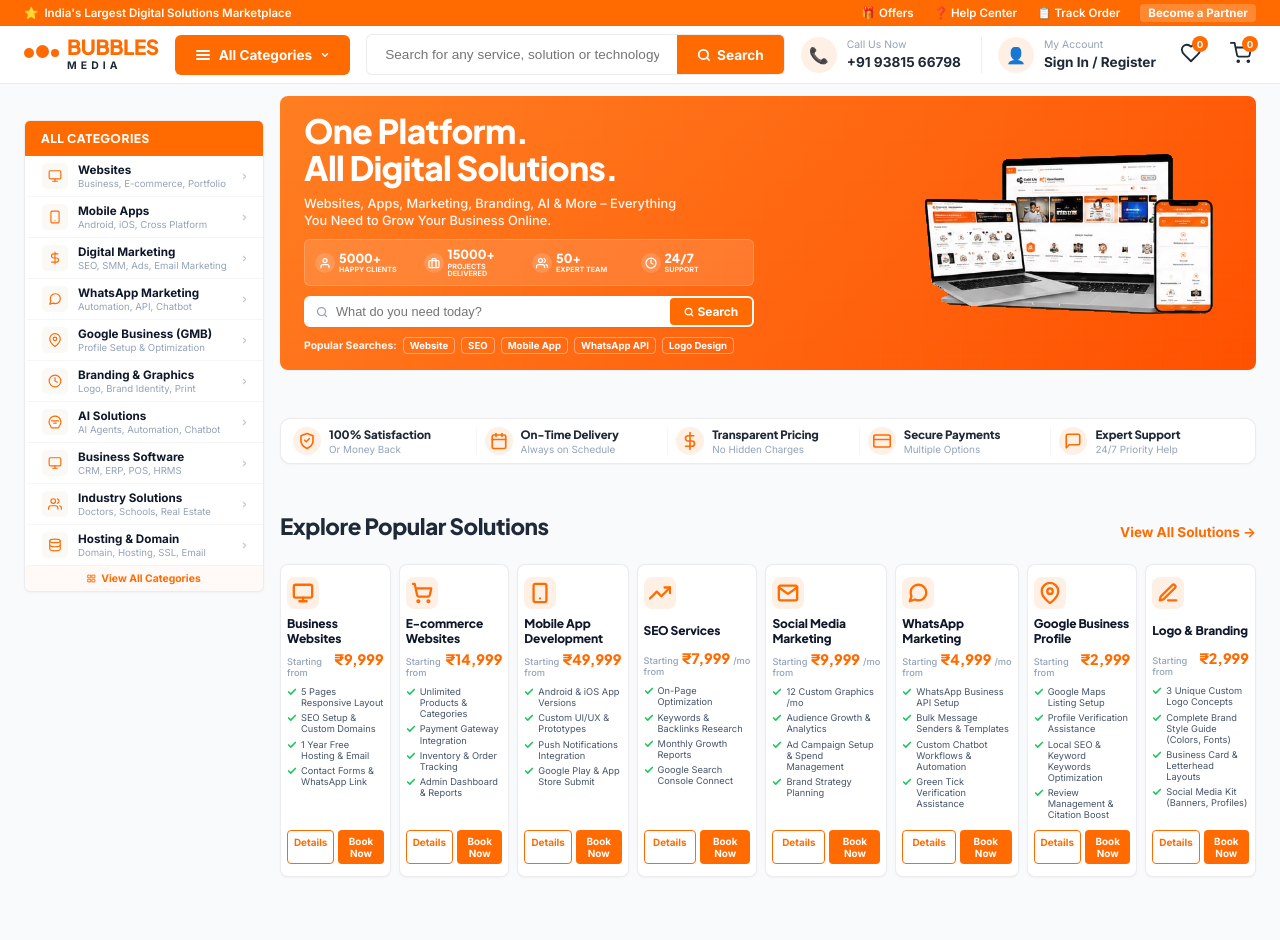
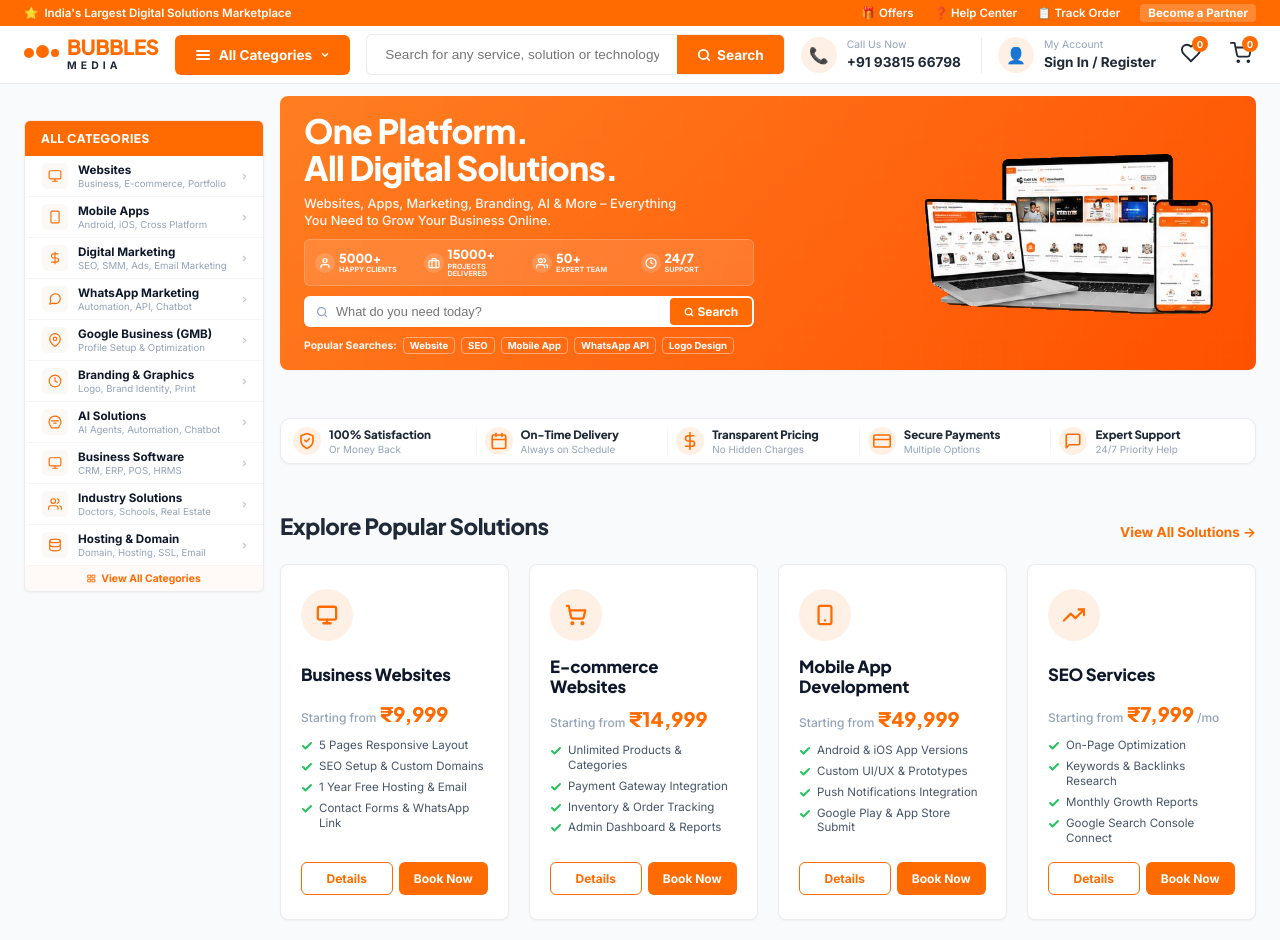
Before and after one commit to anusripvc202/BubblesMedia, a Next.js app: page / in a window 1280 px wide. Shown: the top 940 px of the page. Built offline with nearby package versions, Linux system fonts and the light colour scheme.

Commit message:
Revert Explore Popular Solutions back to spacious wrap layout to prevent horizontal squeezing

```diff
--- a/src/app/globals.css
+++ b/src/app/globals.css
@@ -375,17 +375,6 @@
 }
 
 @media (min-width: 1025px) {
-  .solutions-row-desktop {
-    display: grid !important;
-    grid-template-columns: repeat(8, 1fr) !important;
-    gap: 8px !important;
-    overflow-x: visible !important;
-  }
-  .solutions-card-desktop {
-    flex: none !important;
-    width: 100% !important;
-    padding: 12px 6px !important;
-  }
   .industries-row-desktop {
     display: grid !important;
     grid-template-columns: repeat(12, 1fr) !important;
--- a/src/components/SolutionsGrid.jsx
+++ b/src/components/SolutionsGrid.jsx
@@ -152,13 +152,13 @@
           <p style={{ fontWeight: '700', color: 'var(--text-dark)' }}>No Solutions Found</p>
         </div>
       ) : (
-        <div className="solutions-row-desktop" style={{ display: 'grid', gridTemplateColumns: 'repeat(auto-fill, minmax(200px, 1fr))', gap: '20px' }}>
+        <div style={{ display: 'grid', gridTemplateColumns: 'repeat(auto-fill, minmax(220px, 1fr))', gap: '20px' }}>
           {filteredSolutions.map((sol) => (
             <div
               key={sol.id}
-              className="glass-panel solutions-card-desktop hover-card"
+              className="glass-panel hover-card"
               style={{
-                padding: '12px 10px',
+                padding: '24px 20px',
                 display: 'flex',
                 flexDirection: 'column',
                 alignItems: 'stretch',
@@ -169,39 +169,39 @@
                 border: '1px solid var(--border-color)'
               }}
             >
-              {/* Central Icon */}
+              {/* Circular Orange Icon */}
               <div style={{
                 background: 'var(--primary-light)',
                 color: 'var(--primary)',
-                width: '32px',
-                height: '32px',
-                borderRadius: '8px',
+                width: '52px',
+                height: '52px',
+                borderRadius: '50%',
                 display: 'flex',
                 alignItems: 'center',
                 justifyContent: 'center',
-                marginBottom: '8px',
+                marginBottom: '16px',
                 flexShrink: 0
               }}>
                 {sol.icon}
               </div>
 
               {/* Title */}
-              <h3 style={{ fontSize: '0.75rem', fontWeight: '800', marginBottom: '4px', color: 'var(--text-dark)', letterSpacing: '-0.01em', minHeight: '28px', display: 'flex', alignItems: 'center', lineHeight: '1.2' }}>
+              <h3 style={{ fontSize: '1.05rem', fontWeight: '800', marginBottom: '8px', color: 'var(--text-dark)', letterSpacing: '-0.01em', minHeight: '36px', display: 'flex', alignItems: 'center', lineHeight: '1.2' }}>
                 {sol.title}
               </h3>
 
               {/* Pricing */}
-              <div style={{ display: 'flex', alignItems: 'baseline', gap: '3px', marginBottom: '8px' }}>
-                <span style={{ fontSize: '0.58rem', color: 'var(--text-light)', fontWeight: '500' }}>Starting from</span>
-                <span style={{ fontSize: '0.9rem', fontWeight: '800', color: 'var(--primary)', fontFamily: 'var(--font-display)' }}>{sol.price}</span>
-                {sol.period && <span style={{ fontSize: '0.58rem', color: 'var(--text-light)', fontWeight: '500' }}>{sol.period}</span>}
+              <div style={{ display: 'flex', alignItems: 'baseline', gap: '3px', marginBottom: '12px' }}>
+                <span style={{ fontSize: '0.75rem', color: 'var(--text-light)', fontWeight: '500' }}>Starting from</span>
+                <span style={{ fontSize: '1.25rem', fontWeight: '900', color: 'var(--primary)', fontFamily: 'var(--font-display)' }}>{sol.price}</span>
+                {sol.period && <span style={{ fontSize: '0.75rem', color: 'var(--text-light)', fontWeight: '500' }}>{sol.period}</span>}
               </div>
 
               {/* Bullet Features */}
-              <ul style={{ listStyle: 'none', padding: 0, margin: '0 0 10px 0', flex: 1, display: 'flex', flexDirection: 'column', gap: '4px' }}>
+              <ul style={{ listStyle: 'none', padding: 0, margin: '0 0 16px 0', flex: 1, display: 'flex', flexDirection: 'column', gap: '6px' }}>
                 {sol.features.map((feat, idx) => (
-                  <li key={idx} style={{ display: 'flex', alignItems: 'flex-start', gap: '4px', fontSize: '0.58rem', color: 'var(--text-medium)', lineHeight: '1.2' }}>
-                    <svg width="10" height="10" viewBox="0 0 24 24" fill="none" stroke="#22C55E" strokeWidth="4" strokeLinecap="round" strokeLinejoin="round" style={{ marginTop: '1px', flexShrink: 0 }}>
+                  <li key={idx} style={{ display: 'flex', alignItems: 'flex-start', gap: '6px', fontSize: '0.72rem', color: 'var(--text-medium)', lineHeight: '1.3' }}>
+                    <svg width="12" height="12" viewBox="0 0 24 24" fill="none" stroke="#22C55E" strokeWidth="4" strokeLinecap="round" strokeLinejoin="round" style={{ marginTop: '2px', flexShrink: 0 }}>
                       <polyline points="20 6 9 17 4 12"></polyline>
                     </svg>
                     <span>{feat}</span>
@@ -210,17 +210,17 @@
               </ul>
 
               {/* Buttons */}
-              <div style={{ display: 'flex', gap: '4px', marginTop: 'auto' }}>
+              <div style={{ display: 'flex', gap: '6px', marginTop: 'auto' }}>
                 <Link
                   href={`/services/${sol.id}`}
                   style={{
                     flex: 1,
-                    padding: '5px 2px',
-                    fontSize: '0.62rem',
+                    padding: '8px 10px',
+                    fontSize: '0.75rem',
                     fontWeight: '700',
                     color: 'var(--primary)',
                     border: '1px solid var(--primary)',
-                    borderRadius: '4px',
+                    borderRadius: '6px',
                     textAlign: 'center',
                     background: 'transparent',
                     display: 'block',
@@ -234,12 +234,12 @@
                   onClick={() => onEnquire && onEnquire(sol)}
                   style={{
                     flex: 1,
-                    padding: '5px 2px',
-                    fontSize: '0.62rem',
+                    padding: '8px 10px',
+                    fontSize: '0.75rem',
                     fontWeight: '700',
                     color: 'white',
                     background: 'var(--primary)',
-                    borderRadius: '4px',
+                    borderRadius: '6px',
                     textAlign: 'center',
                     border: 'none',
                     cursor: 'pointer',
```
